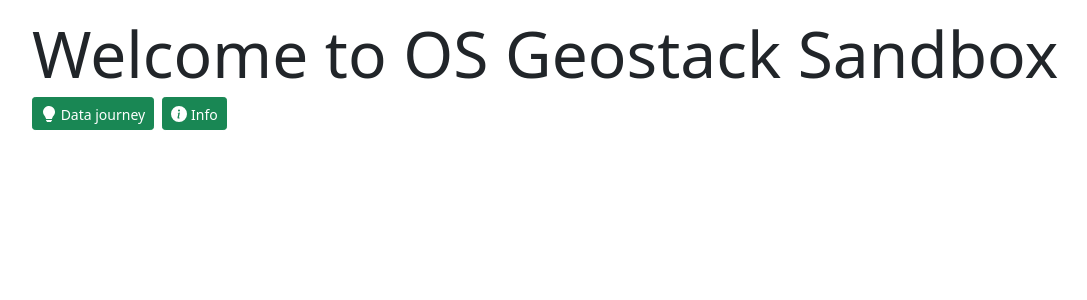
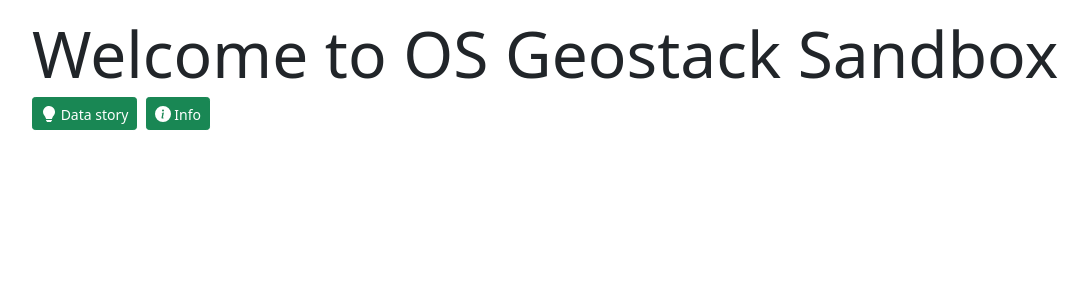
Before and after one commit to folinimarc/os_gis_sandbox, a Flask app: page / in a window 1280 px wide. Shown: the top 300 px of the page, without its empty margins (50-1137 px from the left). Run offline with Flask 2, Linux system fonts and the light colour scheme; some libraries are stand-ins or nearby versions.

```diff
--- a/hub/flask_app/templates/home.html
+++ b/hub/flask_app/templates/home.html
@@ -37,13 +37,13 @@
   </head>
   <body>
 
-    <!-- Start Modal Data Journey -->
+    <!-- Start Modal Data Story -->
     <div class="modal fade" id="modal-1" tabindex="-1" aria-labelledby="modal-1" aria-hidden="true">
       <div class="modal-dialog">
         <div class="modal-content">
           <div class="modal-header">
             <div>
-              <h5 class="modal-title mx-3">Welcome to the data journey!</h5>
+              <h5 class="modal-title mx-3">Welcome to the data story!</h5>
             </div>
             <button type="button" class="btn-close me-3" data-bs-dismiss="modal" aria-label="Close"></button>
           </div>
@@ -53,7 +53,7 @@
         </div>
       </div>
     </div>
-    <!-- End Modal Data Journey -->
+    <!-- End Modal Data Story -->
 
     <!-- Start Modal Info -->
     <div class="modal fade" id="modal-2" tabindex="-1" aria-labelledby="modal-2" aria-hidden="true">
@@ -82,12 +82,12 @@
       <!--Modal buttons -->
       <div class="row pt-1">
         <div class="col-12">
-          <!-- Button trigger modal Data journey -->
+          <!-- Button trigger modal Data story -->
           <a class="btn btn-success btn-sm me-1" data-bs-toggle="modal" data-bs-target="#modal-1">
             <svg xmlns="http://www.w3.org/2000/svg" fill="white" width="16" height="16" class="bi bi-lightbulb" viewBox="0 0 16 16">
               <path d="M2 6a6 6 0 1 1 10.174 4.31c-.203.196-.359.4-.453.619l-.762 1.769A.5.5 0 0 1 10.5 13h-5a.5.5 0 0 1-.46-.302l-.761-1.77a1.964 1.964 0 0 0-.453-.618A5.984 5.984 0 0 1 2 6zm3 8.5a.5.5 0 0 1 .5-.5h5a.5.5 0 0 1 0 1l-.224.447a1 1 0 0 1-.894.553H6.618a1 1 0 0 1-.894-.553L5.5 15a.5.5 0 0 1-.5-.5z"/>
             </svg>
-            <span class="align-middle">Data journey</span>
+            <span class="align-middle">Data story</span>
           </a>
           <!-- Button trigger modal Info -->
           <a class="btn btn-success btn-sm" data-bs-toggle="modal" data-bs-target="#modal-2">
```
Also changed, not shown: thesis/README.md (added), 6 other files.
